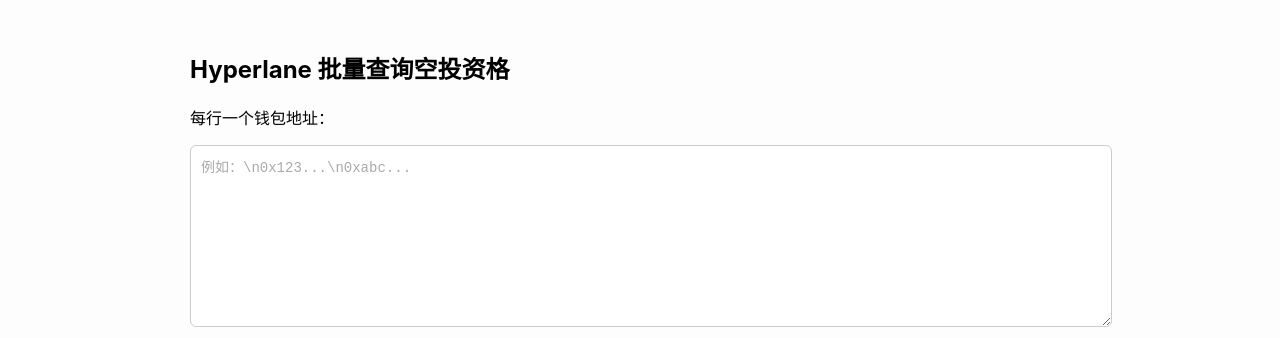
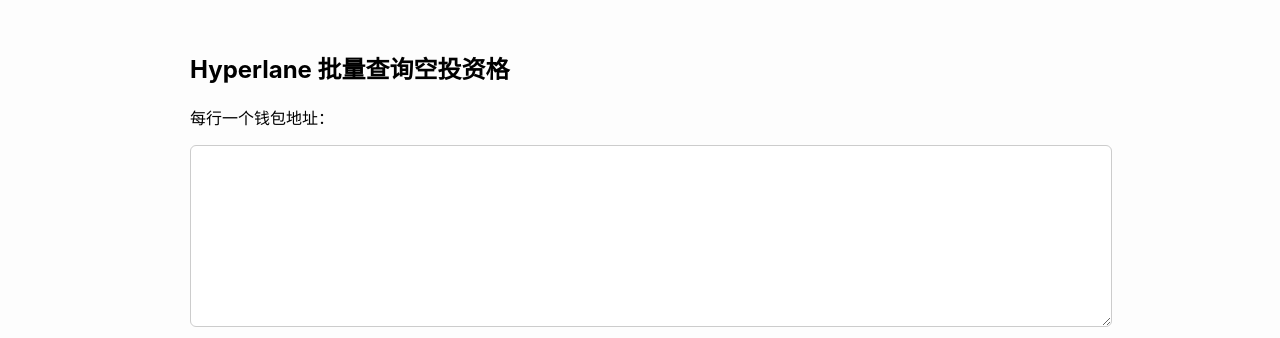
Before and after one commit to 7CCCCC21X/Hyperlane-, a website: page index.html in a window 1280 px wide. Shown: the top 338 px of the page. Drawn offline with Linux system fonts and the light colour scheme.

Commit message:
Update index.html

```diff
--- a/index.html
+++ b/index.html
@@ -90,7 +90,7 @@
 
   <h2>Hyperlane 批量查询空投资格</h2>
   <p>每行一个钱包地址：</p>
-  <textarea id="input" placeholder="例如：\n0x123...\n0xabc..."></textarea><br>
+  <textarea id="input" placeholder=""></textarea><br>
   <button id="queryBtn" onclick="check()">开始查询</button>
 
   <div class="link">
```
